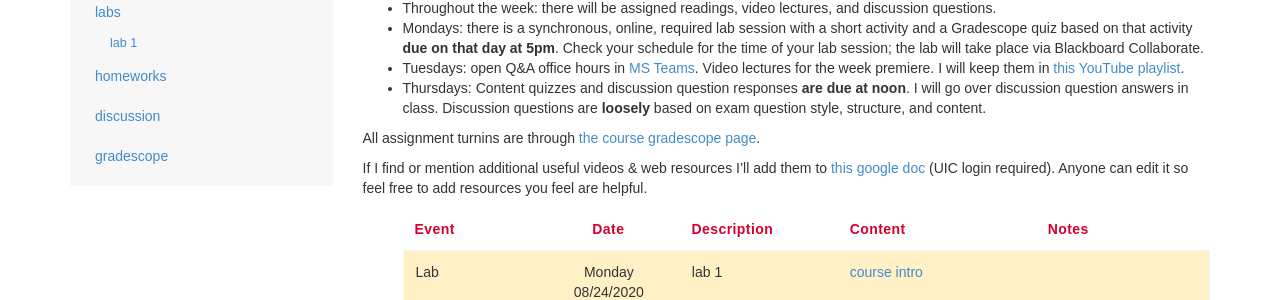
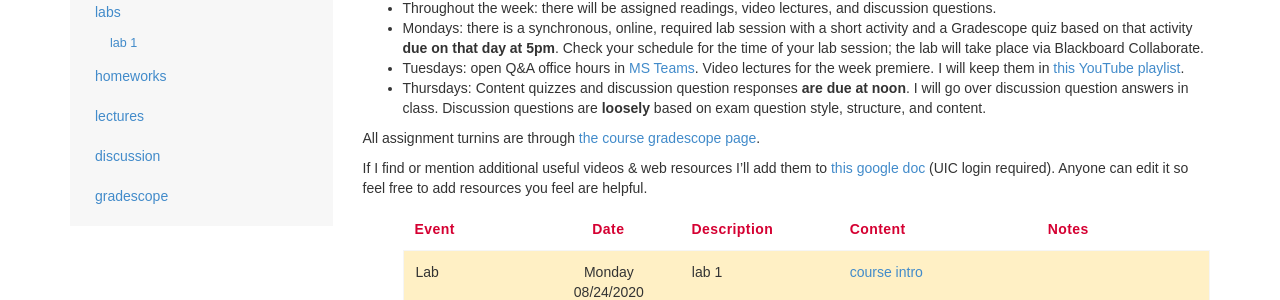
Before and after one commit to csatuic/cs361-website-old, a Jekyll site: the page built from schedule.md, in a window 1280 px wide. Shown: the part 209-509 px from the top of the page. Built offline with Jekyll 4.4.1, drawn with Linux system fonts in a browser that asks for light colours; some web fonts are replaced.

Commit message:
layout change to include lecture notes

```diff
--- a/_config.yml
+++ b/_config.yml
@@ -23,6 +23,7 @@ collections:
     output: true
     permalink: /:path:output_ext
   lectures:
+    output: true
     permalink: /:path:output_ext
   events:
     permalink: /:path:output_ext
@@ -62,4 +63,4 @@ baseurl: "/~ckanich/cs361/f20"
 exclude: [README.md, Makefile]
 
 # section ordering
-sections: [home, syllabus, schedule, labs, homeworks]
+sections: [home, syllabus, schedule, labs, homeworks, lectures]
--- a/_includes/nav-left.html
+++ b/_includes/nav-left.html
@@ -6,17 +6,13 @@
       {% assign pg = site.pages | where:"keyword",sect %}
       {% assign pg = pg[0] %}
         <li {% if page.url == pg.url %}class="active"{% endif %}><a href="{{site.baseurl}}{{ pg.url }}">{{ pg.keyword }}</a> </li>
-        {% if pg.keyword == 'homeworks' %}
+        {% if pg.keyword == 'homeworks' or pg.keyword == 'labs' or pg.keyword == 'lectures' %}
         <ul class="nav">
-          {% for pg in site.homeworks %}
+          {% for pg in site[pg.keyword] %}
+          {{ pg.special }}
+          {% if pg.collection != 'lectures' or pg.render == true %}
             <li {% if pg.url == page.url %}class="active"{% endif %}  ><a href="{{site.baseurl}}{{ pg.url }}">{{ pg.title }}</a> </li>
-          {% endfor %}
-        </ul>
-        {% endif %}
-        {% if pg.keyword == 'labs' %}
-        <ul class="nav">
-          {% for pg in site.labs %}
-            <li {% if pg.url == page.url %}class="active"{% endif %}  ><a href="{{site.baseurl}}{{ pg.url }}">{{ pg.title }}</a> </li>
+          {% endif %}
           {% endfor %}
         </ul>
         {% endif %}
--- a/_includes/schedule_row_lecture.html
+++ b/_includes/schedule_row_lecture.html
@@ -6,7 +6,11 @@
     {{ event.date | date: site.dateformat }}
 </div>
 <div class="col col-2" data-label="Description">
+    {% if include.event.render %}
+      <a href="{{ include.event.url | prepend: site.baseurl}}">{{ include.event.title }}</a>
+    {% else %}
     {{ include.event.title }}
+    {% endif %}
 </div>
 <div class="col col-3 markdown-content" data-label="Course Material">
 
```
Also changed, not shown: _layouts/schedule-lectures.html (added, +30 -0 lines), lectures.md (added, +5 -0 lines).
